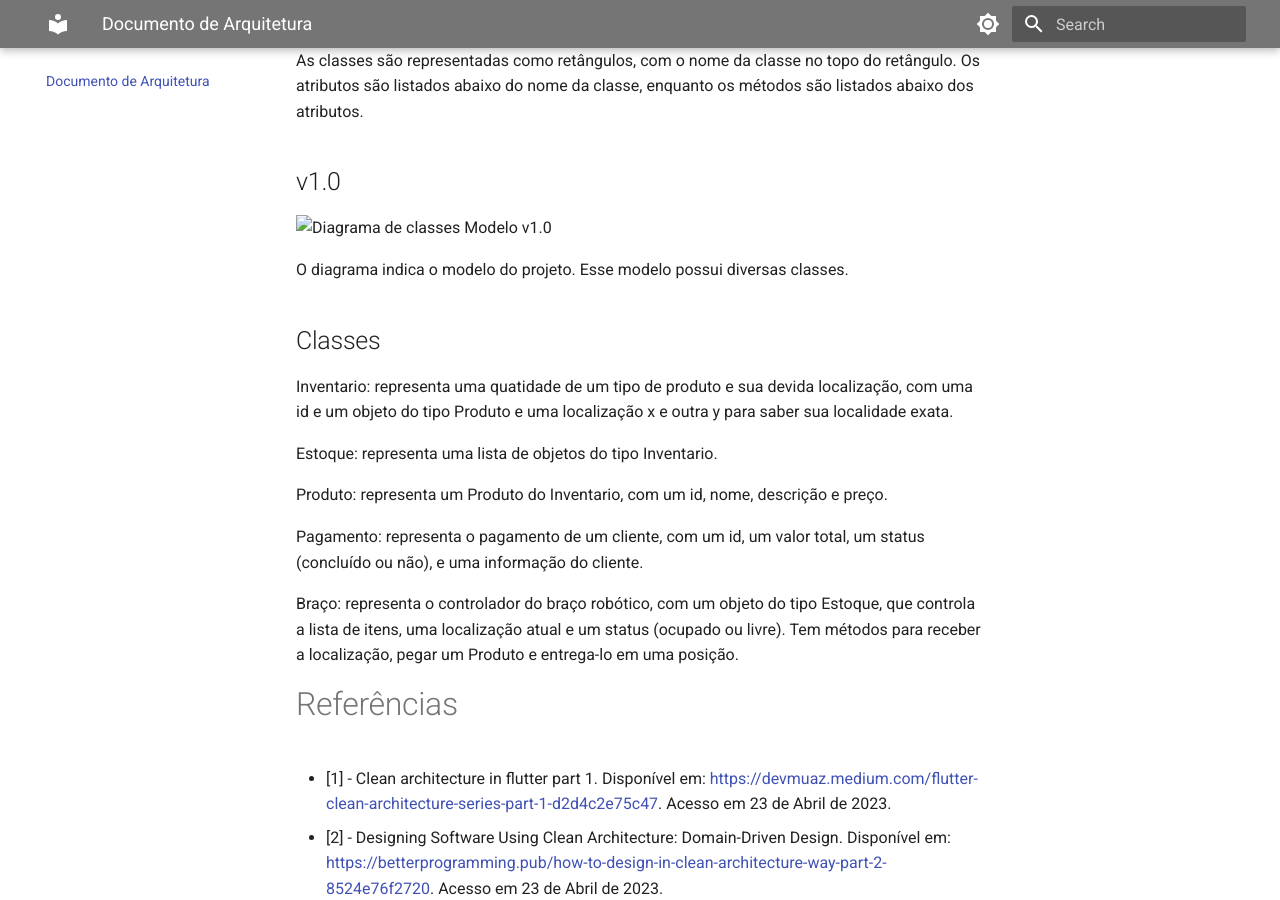
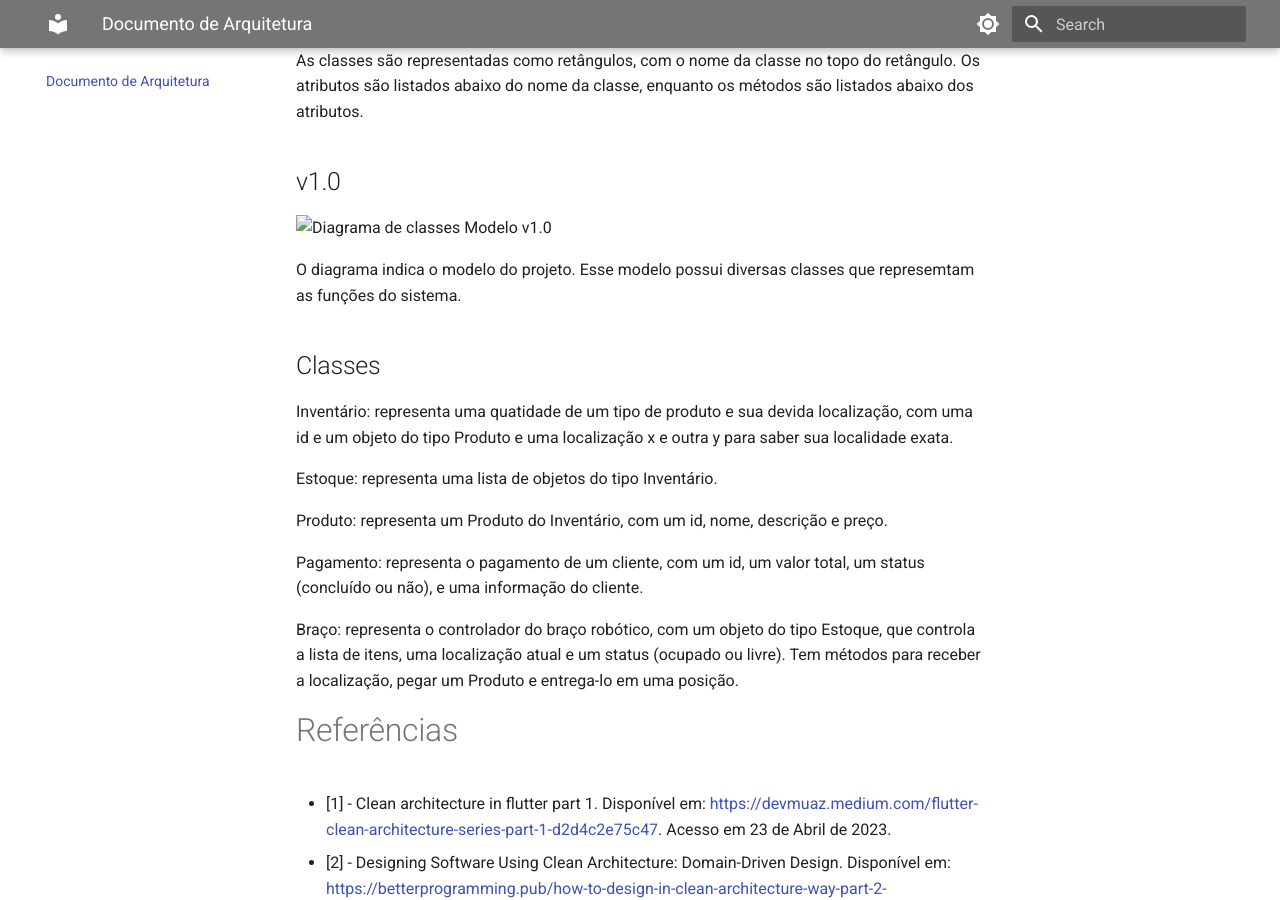
Before and after one commit to UNB-PI2-Grupo3-BracoRobotico/Documentation, an MkDocs documentation site: the page built from docs/documento_arquitetura.md, in a window 1280 px wide and 900 px high, scrolled down 1862 px. Built offline with MkDocs 1.6.1 and Material for MkDocs 9.7.7, drawn with Linux system fonts in a browser that asks for light colours.

Commit message:
Atualização depois da revisão

```diff
--- a/docs/documento_arquitetura.md
+++ b/docs/documento_arquitetura.md
@@ -36,17 +36,17 @@
 
 ![Diagrama de classes Modelo v1.0](../docs/assets/documento_arquitetura/diagrama_classe_v1.png)
 
-O diagrama indica o modelo do projeto. Esse modelo possui diversas classes.
+O diagrama indica o modelo do projeto. Esse modelo possui diversas classes que represemtam as funções do sistema.
 
 ## Classes
 
-Inventario: representa uma quatidade de um tipo de produto e sua devida localização, com uma id e um objeto do tipo Produto e uma localização x e outra y para saber sua localidade exata.
+Inventário: representa uma quatidade de um tipo de produto e sua devida localização, com uma id e um objeto do tipo Produto e uma localização x e outra y para saber sua localidade exata.
 
 
-Estoque: representa  uma lista de objetos do tipo Inventario.
+Estoque: representa  uma lista de objetos do tipo Inventário.
 
 
-Produto: representa um Produto do Inventario, com um id, nome, descrição e preço.
+Produto: representa um Produto do Inventário, com um id, nome, descrição e preço.
 
 Pagamento: representa o pagamento de um cliente, com um id, um valor total, um status (concluído ou não), e uma informação do cliente.
 
```
